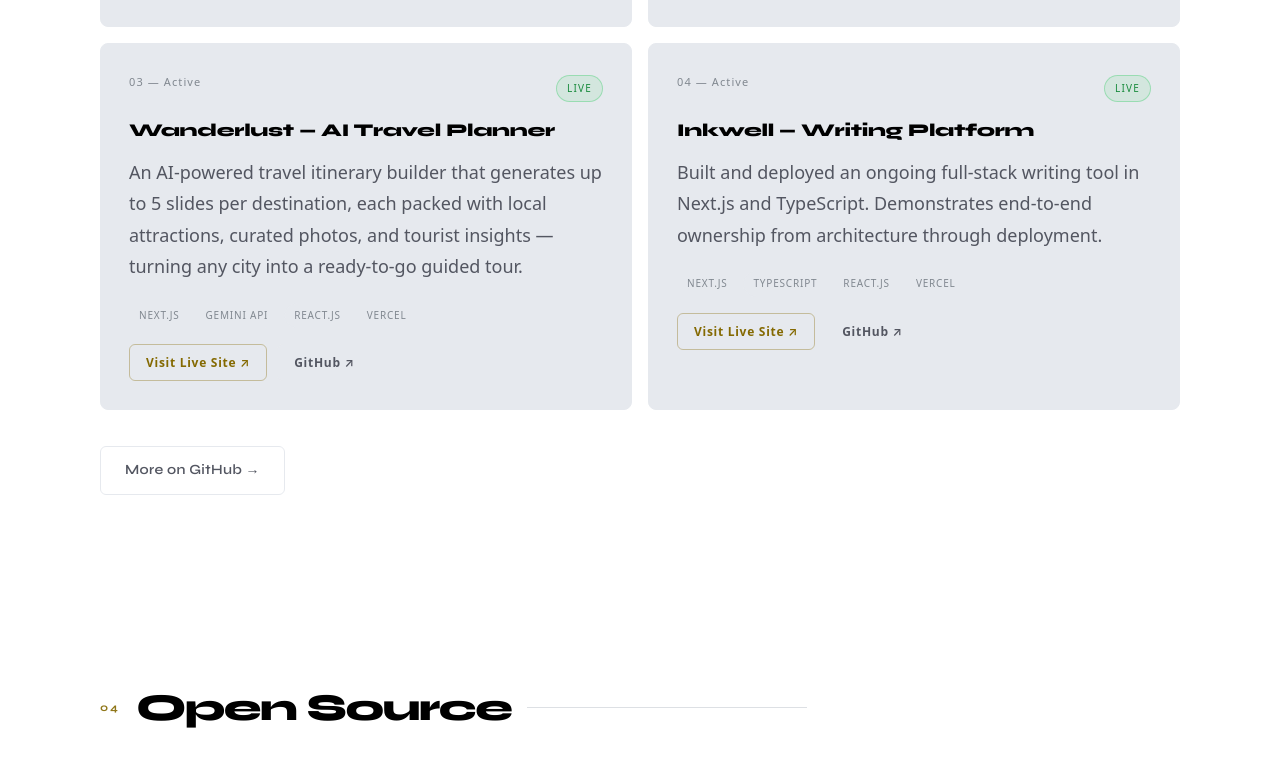
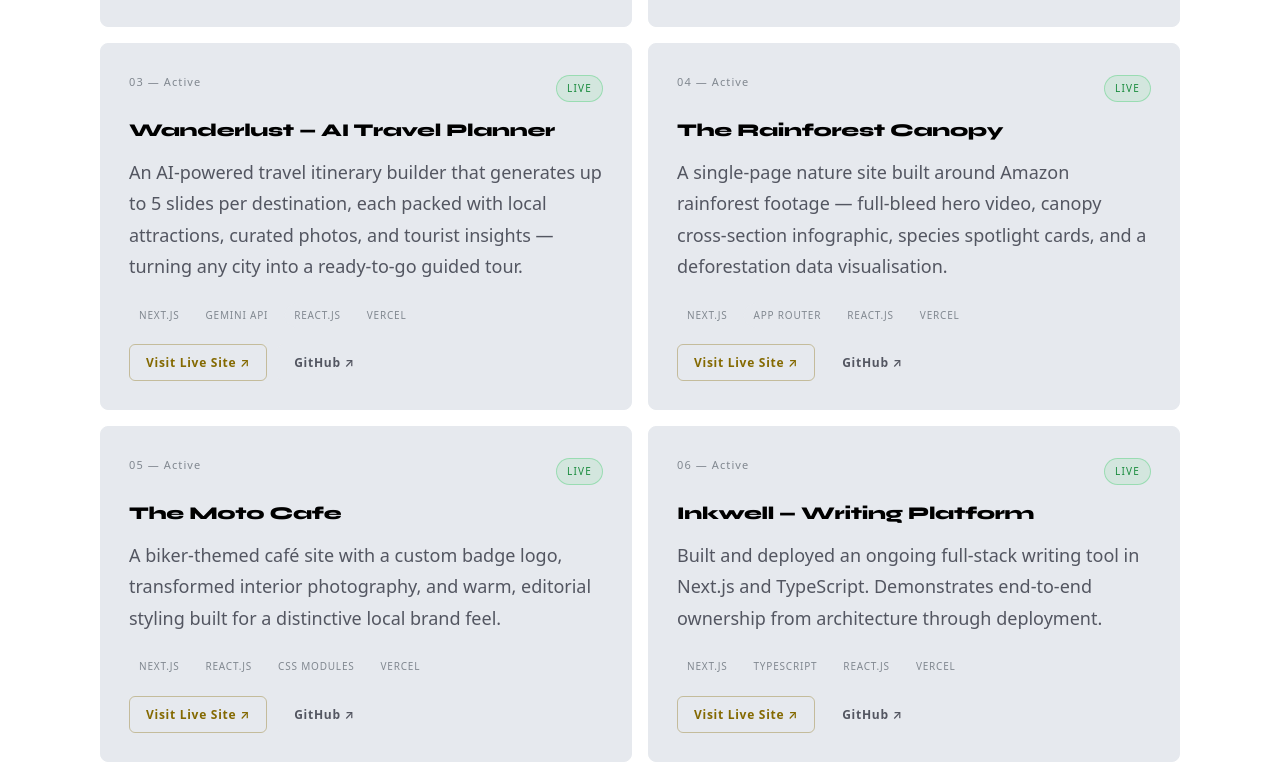
Before and after one commit to SayakDe98/sayak-de-portfolio, a Next.js app: page / in a window 1280 px wide. Shown: the part 4714-5492 px from the top of the page. Built offline with nearby package versions, Linux system fonts and the light colour scheme.

Commit message:
Added more personal projects.

```diff
--- a/pages/index.js
+++ b/pages/index.js
@@ -447,10 +447,44 @@ export default function Home() {
               </div>
             </div>
 
-            {/* 04 — Inkwell */}
+            {/* 04 — The Rainforest Canopy */}
             <div className="project-card reveal reveal-delay-3" style={{ position: "relative", overflow: "hidden" }}>
               <div className="proj-first-line">
                 <div className="proj-num">04 — Active</div>
+                <div className={styles.badgeGreen}>Live</div>
+              </div>
+              <div className="proj-title">The Rainforest Canopy</div>
+              <div className="proj-desc">A single-page nature site built around Amazon rainforest footage — full-bleed hero video, canopy cross-section infographic, species spotlight cards, and a deforestation data visualisation.</div>
+              <div className="proj-tech">
+                {["Next.js","App Router","React.js","Vercel"].map((t) => <span key={t}>{t}</span>)}
+              </div>
+              <div style={{ display: "flex", gap: "10px", flexWrap: "wrap" }}>
+                <a href="https://rainforest-canopy.vercel.app/" target="_blank" rel="noopener noreferrer" className="proj-link">Visit Live Site ↗</a>
+                <a href="https://github.com/SayakDe98/rainforest-canopy" target="_blank" rel="noopener noreferrer" className="proj-link" style={{ borderColor: "var(--border)", color: "var(--text-mid)" }}>GitHub ↗</a>
+              </div>
+            </div>
+
+            {/* 05 — The Moto Cafe */}
+            <div className="project-card reveal reveal-delay-3" style={{ position: "relative", overflow: "hidden" }}>
+              <div className="proj-first-line">
+                <div className="proj-num">05 — Active</div>
+                <div className={styles.badgeGreen}>Live</div>
+              </div>
+              <div className="proj-title">The Moto Cafe</div>
+              <div className="proj-desc">A biker-themed café site with a custom badge logo, transformed interior photography, and warm, editorial styling built for a distinctive local brand feel.</div>
+              <div className="proj-tech">
+                {["Next.js","React.js","CSS Modules","Vercel"].map((t) => <span key={t}>{t}</span>)}
+              </div>
+              <div style={{ display: "flex", gap: "10px", flexWrap: "wrap" }}>
+                <a href="https://moto-cafe.vercel.app/" target="_blank" rel="noopener noreferrer" className="proj-link">Visit Live Site ↗</a>
+                <a href="https://github.com/SayakDe98/moto-cafe" target="_blank" rel="noopener noreferrer" className="proj-link" style={{ borderColor: "var(--border)", color: "var(--text-mid)" }}>GitHub ↗</a>
+              </div>
+            </div>
+
+            {/* 06 — Inkwell */}
+            <div className="project-card reveal reveal-delay-3" style={{ position: "relative", overflow: "hidden" }}>
+              <div className="proj-first-line">
+                <div className="proj-num">06 — Active</div>
                 <div className={styles.badgeGreen}>Live</div>
               </div>
               <div className="proj-title">Inkwell — Writing Platform</div>
```
